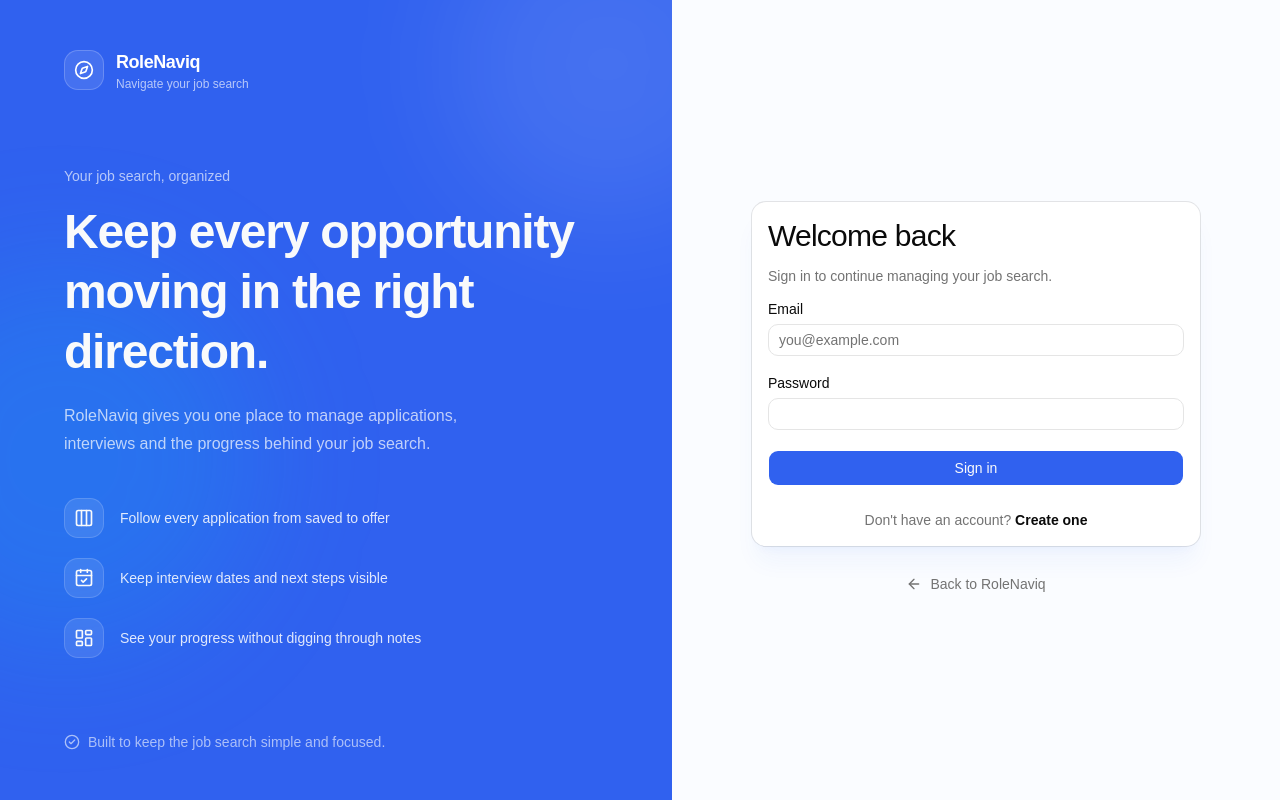
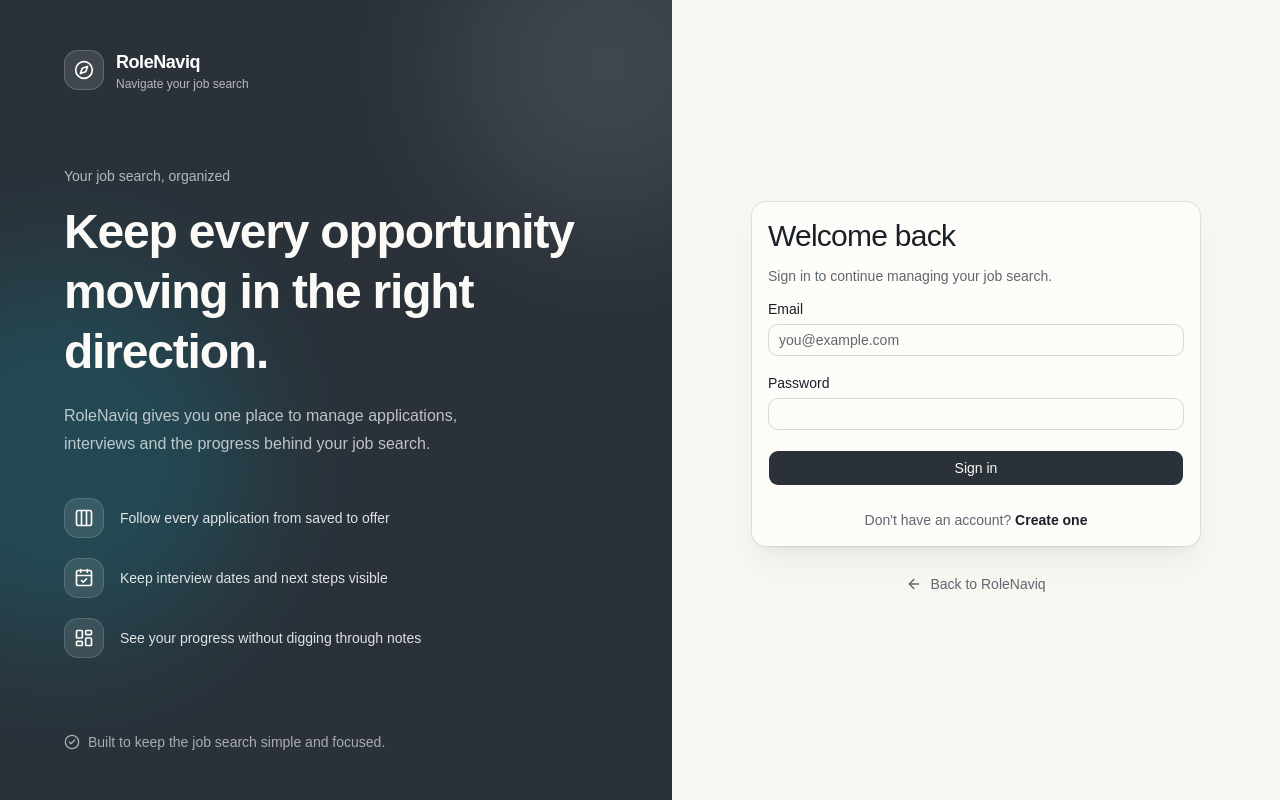
Before and after one commit to fhjoy/rolenaviq, a React (Vite) app in the folder client/: page /login in a window 1280 px wide. Built offline with nearby package versions, Linux system fonts and the light colour scheme; no server answers.

Commit message:
Refresh RoleNaviq color system

```diff
--- a/client/src/index.css
+++ b/client/src/index.css
@@ -8,6 +8,8 @@
 @theme inline {
   --font-heading: var(--font-sans);
   --font-sans: "Geist Variable", sans-serif;
+  --color-brand-foreground: var(--brand-foreground);
+  --color-brand: var(--brand);
   --color-sidebar-ring: var(--sidebar-ring);
   --color-sidebar-border: var(--sidebar-border);
   --color-sidebar-accent-foreground: var(--sidebar-accent-foreground);
@@ -49,72 +51,76 @@
 }
 
 :root {
-  --background: oklch(0.99 0.004 260);
-  --foreground: oklch(0.145 0 0);
-  --card: oklch(1 0 0);
-  --card-foreground: oklch(0.145 0 0);
-  --popover: oklch(1 0 0);
-  --popover-foreground: oklch(0.145 0 0);
-  --primary: oklch(0.55 0.22 265);
-  --primary-foreground: oklch(0.985 0.002 260);
-  --secondary: oklch(0.97 0 0);
-  --secondary-foreground: oklch(0.205 0 0);
-  --muted: oklch(0.97 0 0);
-  --muted-foreground: oklch(0.556 0 0);
-  --accent: oklch(0.97 0 0);
-  --accent-foreground: oklch(0.205 0 0);
+  --background: oklch(0.973 0.007 85);
+  --foreground: oklch(0.24 0.018 250);
+  --card: oklch(0.992 0.004 85);
+  --card-foreground: oklch(0.24 0.018 250);
+  --popover: oklch(0.992 0.004 85);
+  --popover-foreground: oklch(0.24 0.018 250);
+  --primary: oklch(0.31 0.018 250);
+  --primary-foreground: oklch(0.985 0.004 85);
+  --brand: oklch(0.62 0.105 178);
+  --brand-foreground: oklch(0.985 0.004 85);
+  --secondary: oklch(0.94 0.01 85);
+  --secondary-foreground: oklch(0.28 0.016 250);
+  --muted: oklch(0.945 0.008 85);
+  --muted-foreground: oklch(0.51 0.018 250);
+  --accent: oklch(0.925 0.02 175);
+  --accent-foreground: oklch(0.27 0.02 250);
   --destructive: oklch(0.577 0.245 27.325);
-  --border: oklch(0.922 0 0);
-  --input: oklch(0.922 0 0);
-  --ring: oklch(0.62 0.19 265);
-  --chart-1: oklch(0.62 0.2 265);
-  --chart-2: oklch(0.68 0.16 220);
-  --chart-3: oklch(0.68 0.16 155);
-  --chart-4: oklch(0.76 0.16 80);
-  --chart-5: oklch(0.64 0.2 20);
+  --border: oklch(0.885 0.009 85);
+  --input: oklch(0.885 0.009 85);
+  --ring: oklch(0.62 0.105 178);
+  --chart-1: oklch(0.62 0.105 178);
+  --chart-2: oklch(0.64 0.08 230);
+  --chart-3: oklch(0.7 0.1 80);
+  --chart-4: oklch(0.64 0.11 150);
+  --chart-5: oklch(0.59 0.1 25);
   --radius: 0.625rem;
-  --sidebar: oklch(0.985 0 0);
-  --sidebar-foreground: oklch(0.145 0 0);
-  --sidebar-primary: oklch(0.55 0.22 265);
-  --sidebar-primary-foreground: oklch(0.985 0.002 260);
-  --sidebar-accent: oklch(0.97 0 0);
-  --sidebar-accent-foreground: oklch(0.205 0 0);
-  --sidebar-border: oklch(0.922 0 0);
-  --sidebar-ring: oklch(0.62 0.19 265);
+  --sidebar: oklch(0.955 0.009 85);
+  --sidebar-foreground: oklch(0.24 0.018 250);
+  --sidebar-primary: oklch(0.31 0.018 250);
+  --sidebar-primary-foreground: oklch(0.985 0.004 85);
+  --sidebar-accent: oklch(0.925 0.02 175);
+  --sidebar-accent-foreground: oklch(0.27 0.02 250);
+  --sidebar-border: oklch(0.875 0.01 85);
+  --sidebar-ring: oklch(0.62 0.105 178);
 }
 
 .dark {
-  --background: oklch(0.145 0 0);
-  --foreground: oklch(0.985 0 0);
-  --card: oklch(0.205 0 0);
-  --card-foreground: oklch(0.985 0 0);
-  --popover: oklch(0.205 0 0);
-  --popover-foreground: oklch(0.985 0 0);
-  --primary: oklch(0.68 0.18 265);
-  --primary-foreground: oklch(0.15 0.02 260);
-  --secondary: oklch(0.269 0 0);
-  --secondary-foreground: oklch(0.985 0 0);
-  --muted: oklch(0.269 0 0);
-  --muted-foreground: oklch(0.708 0 0);
-  --accent: oklch(0.269 0 0);
-  --accent-foreground: oklch(0.985 0 0);
+  --background: oklch(0.17 0.01 250);
+  --foreground: oklch(0.95 0.006 85);
+  --card: oklch(0.205 0.012 250);
+  --card-foreground: oklch(0.95 0.006 85);
+  --popover: oklch(0.205 0.012 250);
+  --popover-foreground: oklch(0.95 0.006 85);
+  --primary: oklch(0.92 0.008 85);
+  --primary-foreground: oklch(0.2 0.014 250);
+  --brand: oklch(0.72 0.1 178);
+  --brand-foreground: oklch(0.15 0.015 250);
+  --secondary: oklch(0.255 0.012 250);
+  --secondary-foreground: oklch(0.95 0.006 85);
+  --muted: oklch(0.24 0.01 250);
+  --muted-foreground: oklch(0.7 0.012 85);
+  --accent: oklch(0.26 0.03 178);
+  --accent-foreground: oklch(0.95 0.006 85);
   --destructive: oklch(0.704 0.191 22.216);
-  --border: oklch(1 0 0 / 10%);
+  --border: oklch(1 0 0 / 11%);
   --input: oklch(1 0 0 / 15%);
-  --ring: oklch(0.68 0.18 265);
-  --chart-1: oklch(0.7 0.18 265);
-  --chart-2: oklch(0.72 0.15 220);
-  --chart-3: oklch(0.72 0.15 155);
-  --chart-4: oklch(0.78 0.15 80);
-  --chart-5: oklch(0.7 0.18 20);
-  --sidebar: oklch(0.205 0 0);
-  --sidebar-foreground: oklch(0.985 0 0);
-  --sidebar-primary: oklch(0.68 0.18 265);
-  --sidebar-primary-foreground: oklch(0.15 0.02 260);
-  --sidebar-accent: oklch(0.269 0 0);
-  --sidebar-accent-foreground: oklch(0.985 0 0);
+  --ring: oklch(0.72 0.1 178);
+  --chart-1: oklch(0.72 0.1 178);
+  --chart-2: oklch(0.72 0.08 230);
+  --chart-3: oklch(0.76 0.1 80);
+  --chart-4: oklch(0.72 0.1 150);
+  --chart-5: oklch(0.7 0.1 25);
+  --sidebar: oklch(0.195 0.012 250);
+  --sidebar-foreground: oklch(0.95 0.006 85);
+  --sidebar-primary: oklch(0.92 0.008 85);
+  --sidebar-primary-foreground: oklch(0.2 0.014 250);
+  --sidebar-accent: oklch(0.26 0.03 178);
+  --sidebar-accent-foreground: oklch(0.95 0.006 85);
   --sidebar-border: oklch(1 0 0 / 10%);
-  --sidebar-ring: oklch(0.68 0.18 265);
+  --sidebar-ring: oklch(0.72 0.1 178);
 }
 
 @layer base {
```
